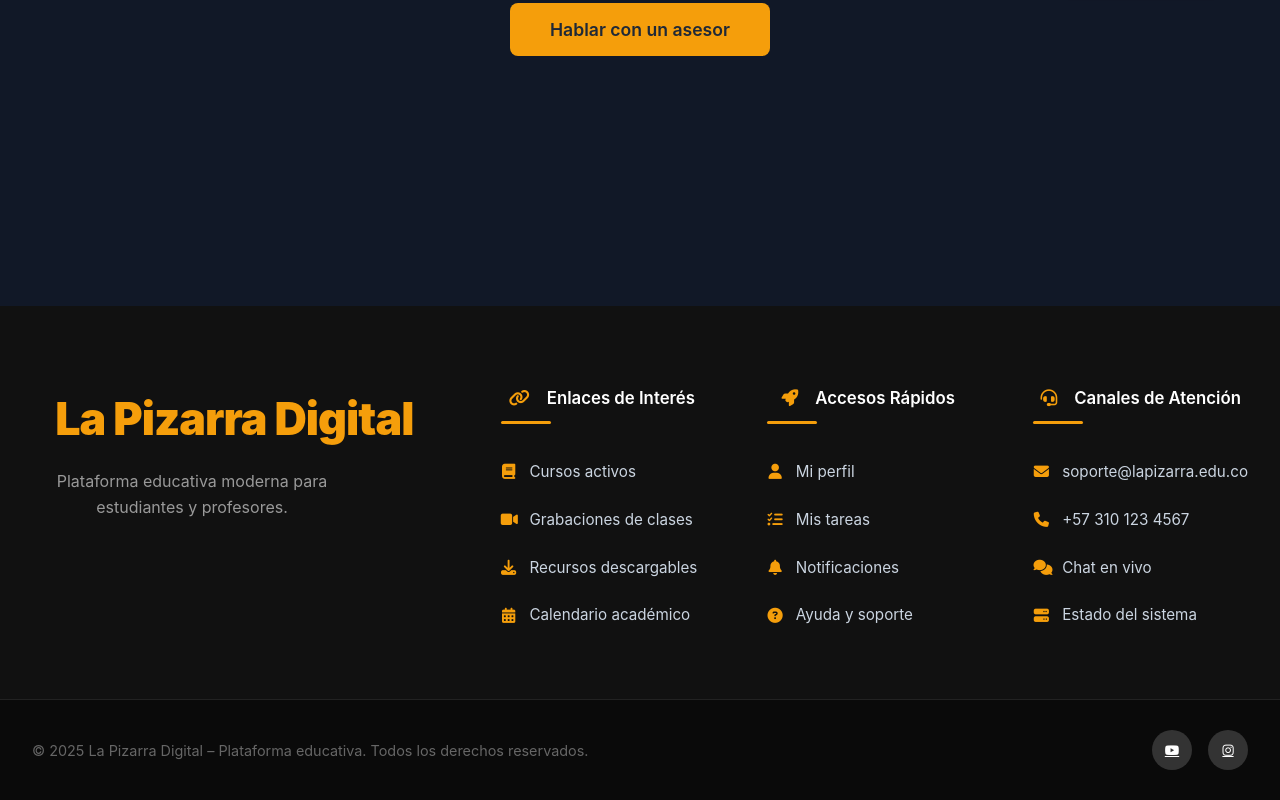
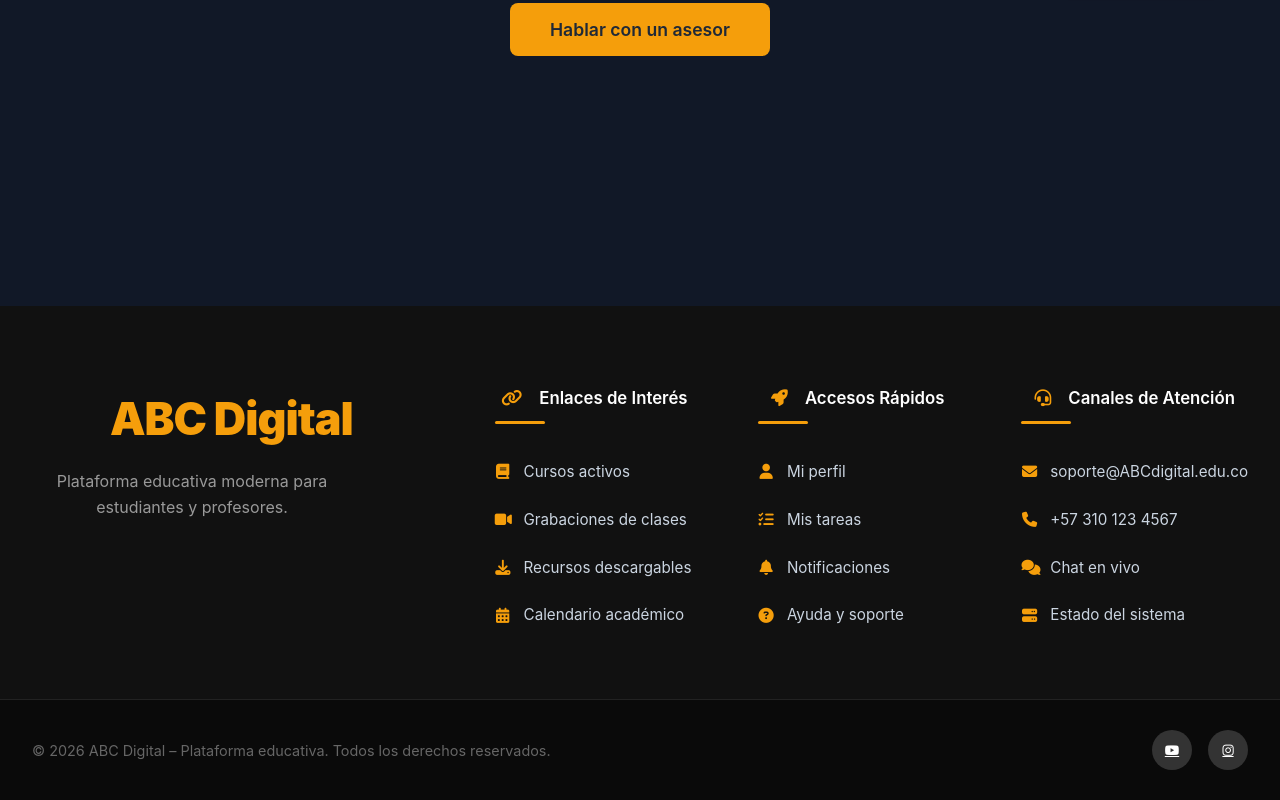
Before and after one commit to alvadaza/plataforma_estudiantil, a React (Vite) app: page /convenios in a window 1280 px wide. Shown: the part 810-1610 px from the top of the page. Built offline with nearby package versions, Linux system fonts and the light colour scheme.

Commit message:
cambio de nombre de la plataforma

```diff
--- a/src/components/AuthModal/AuthModal.css
+++ b/src/components/AuthModal/AuthModal.css
@@ -26,17 +26,17 @@
 .auth-image-side {
   flex: 1;
   background:
-    linear-gradient(rgba(0, 0, 0, 0.3), rgba(0, 0, 0, 0.3)),
-    url(https://res.cloudinary.com/dthi7ietr/image/upload/v1781048487/VwowP_xdgwsl.jpg)
-      center center / cover no-repeat;
-  overflow: hidden;
-
+    linear-gradient(rgba(25, 24, 29, 0.65), rgba(25, 24, 29, 0.65)),
+    url("https://res.cloudinary.com/dthi7ietr/image/upload/v1788225355/ABCDIGITAL_shwzny.png")
+      center center / contain no-repeat;
+  background-color: #111;
   display: flex;
   align-items: center;
   justify-content: center;
   position: relative;
+  min-width: 300px;
+  min-height: 400px;
   overflow: hidden;
-  min-height: 400px; /* Altura mínima para evitar que se colapse */
 }
 
 .image-content {
--- a/src/components/AuthModal/AuthModal.jsx
+++ b/src/components/AuthModal/AuthModal.jsx
@@ -34,7 +34,7 @@ const AuthModal = ({ isOpen, onClose }) => {
 
       if (profile?.blocked) {
         setMessage(
-          "Tu cuenta ha sido bloqueada. Comunícate con soporte@funeon.edu.co"
+          "Tu cuenta ha sido bloqueada. Comunícate con soporte@ABCdigital.edu.co",
         );
         await supabase.auth.signOut();
         setLoading(false);
@@ -49,7 +49,7 @@ const AuthModal = ({ isOpen, onClose }) => {
       setMessage(
         error.message.includes("Invalid login")
           ? "Correo o contraseña incorrectos"
-          : "Error al iniciar sesión"
+          : "Error al iniciar sesión",
       );
     } finally {
       setLoading(false);
--- a/src/components/ChatBot/ChatBot.js
+++ b/src/components/ChatBot/ChatBot.js
@@ -41,11 +41,11 @@ const ChatBot = () => {
       whatsappNumber: "573142120201",
       maxAttempts: 4,
       greeting:
-        "¡Hola! 😊 Soy Álvaro, tu asistente virtual de La pizarra Digital.\n\nPara ayudarte mejor, ¿me regalas tu nombre?",
+        "¡Hola! 😊 Soy Álvaro, tu asistente virtual de ABC Digital.\n\nPara ayudarte mejor, ¿me regalas tu nombre?",
       responses: {
         nombre: (name) =>
           `¡Mucho gusto, ${name}! 😄
-Estoy aquí para ayudarte con información clara y rápida sobre La pizarra Digital.
+Estoy aquí para ayudarte con información clara y rápida sobre ABC Digital.
 
 Puedo orientarte sobre:
 • 📘 Cursos y programas
--- a/src/components/Features/Features.jsx
+++ b/src/components/Features/Features.jsx
@@ -10,7 +10,7 @@ const Features = () => {
           <span className="highlight"> en un solo lugar</span>
         </h2>
         <p className="section-subtitle">
-          Olvídate de mil plataformas. La Pizarra Digital lo tiene todo.
+          Olvídate de mil plataformas. ABC Digital lo tiene todo.
         </p>
 
         <div className="features-grid">
--- a/src/components/Footer/Footer.jsx
+++ b/src/components/Footer/Footer.jsx
@@ -8,7 +8,7 @@ const Footer = () => {
       <div className="footer-grid">
         {/* Logo + descripción */}
         <div className="footer-logo-section">
-          <h2 className="footer-logo-text">La Pizarra Digital</h2>
+          <h2 className="footer-logo-text">ABC Digital</h2>
           <p className="footer-description">
             Plataforma educativa moderna para estudiantes y profesores.
           </p>
@@ -84,7 +84,7 @@ const Footer = () => {
             <li>
               <a href="mailto:soporte@lapizarra.edu.co">
                 <i className="fas fa-envelope icon-item"></i>{" "}
-                soporte@lapizarra.edu.co
+                soporte@ABCdigital.edu.co
               </a>
             </li>
             <li>
@@ -110,7 +110,7 @@ const Footer = () => {
       <div className="footer-bottom-bar">
         <div className="footer-bottom-content">
           <p className="copyright">
-            © 2025 La Pizarra Digital – Plataforma educativa. Todos los derechos
+            © 2026 ABC Digital – Plataforma educativa. Todos los derechos
             reservados.
           </p>
           <div className="social-mini">
--- a/src/components/Header/Header.jsx
+++ b/src/components/Header/Header.jsx
@@ -13,7 +13,7 @@ const Header = () => {
       <div className="header-container">
         <div className="logo">
           <Link to="/" onClick={closeMenu}>
-            <h1>La Pizarra Digital</h1>
+            <h1>ABC Digital</h1>
           </Link>
         </div>
 
--- a/src/components/Hero/Hero.jsx
+++ b/src/components/Hero/Hero.jsx
@@ -38,7 +38,7 @@ const Hero = () => {
         <div className="hero-content">
           <h1>
             Aprende sin límites <br />
-            <span className="highlight">La Pizarra Digital</span>
+            <span className="highlight">ABC Digital</span>
           </h1>
 
           <p className="hero-subtitle">
--- a/src/pages/AdminPanel.jsx
+++ b/src/pages/AdminPanel.jsx
@@ -123,7 +123,7 @@ const AdminPanel = () => {
   return (
     <div className="body-admin">
       <div className="header-admin">
-        <h1>Panel de Administración - La Pizarra Digital</h1>
+        <h1>Panel de Administración - ABC Digital</h1>
         <button onClick={logout}>Cerrar sesión</button>
       </div>
 
--- a/src/pages/Contact.jsx
+++ b/src/pages/Contact.jsx
@@ -105,9 +105,9 @@ const Contact = () => {
           <div className="info-contact">
             <h2 className="info-contact-title">¿Quiénes Somos?</h2>
             <p className="info-contact-text">
-              La Pizarra Digital es una plataforma educativa innovadora dedicada
-              a ofrecer cursos de calidad, recursos gratuitos y una experiencia
-              de aprendizaje moderna para estudiantes y profesores.
+              ABC Digital es una plataforma educativa innovadora dedicada a
+              ofrecer cursos de calidad, recursos gratuitos y una experiencia de
+              aprendizaje moderna para estudiantes y profesores.
             </p>
 
             <div className="contact-info">
--- a/src/pages/CourseDetail.jsx
+++ b/src/pages/CourseDetail.jsx
@@ -39,7 +39,7 @@ const CourseDetail = () => {
         data: { session },
       } = await supabase.auth.getSession();
       if (!session) {
-        alert("Debes iniciar sesión en Funeon");
+        alert("Debes iniciar sesión en ABCdigital antes de entrar al curso.");
         setLoggingIn(false);
         return;
       }
@@ -80,7 +80,7 @@ const CourseDetail = () => {
   return (
     <div style={{ minHeight: "100vh", background: "#111", color: "white" }}>
       <header className="dashboard-header">
-        <h1 className="dashboard-logo">FundNeon</h1>
+        <h1 className="dashboard-logo">ABC Digital</h1>
         <div className="dashboard-user-info">
           <div className="user-greeting">
             {profile?.full_name || user?.email}
--- a/src/pages/Courses.jsx
+++ b/src/pages/Courses.jsx
@@ -111,12 +111,12 @@ const Courses = () => {
       // ← TOASTS CORRECTOS
       if (moodleSuccess) {
         window.showToast(
-          "¡Inscrito con éxito en La Pizarra Digital y Moodle!",
+          "¡Inscrito con éxito en ABC Digital y Moodle!",
           "success",
         );
       } else {
         window.showToast(
-          "Inscrito en La Pizarra Digital, pero hubo un problema con Moodle.",
+          "Inscrito en ABC Digital, pero hubo un problema con Moodle.",
           "warning",
         );
       }
--- a/src/pages/NotFound.jsx
+++ b/src/pages/NotFound.jsx
@@ -36,7 +36,7 @@ const NotFound = () => (
     {/* ILUSTRACIÓN 404 */}
     <div style={{ marginBottom: "3rem" }}>
       <img
-        src="https://res.cloudinary.com/dthi7ietr/image/upload/v1781048487/VwowP_xdgwsl.jpg"
+        src="https://res.cloudinary.com/dthi7ietr/image/upload/v1788225355/ABCDIGITAL_shwzny.png"
         alt="404 - Página no encontrada"
         style={{
           maxWidth: "500px",
@@ -63,7 +63,7 @@ const NotFound = () => (
       }}
     >
       La página que buscas no existe o fue movida. Pero no te preocupes, puedes
-      volver al inicio y seguir explorando La Pizarra Digital.
+      volver al inicio y seguir explorando ABC Digital.
     </p>
 
     {/* BOTÓN VOLVER */}
```
